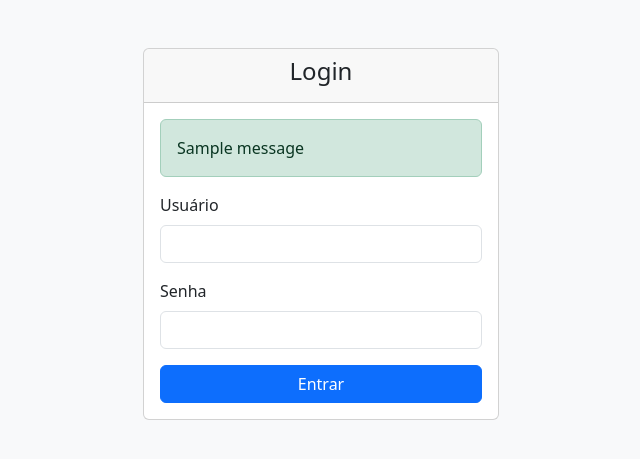
After one commit to Igoreduardobraga/TP1-ES2, a Django app: page /login/ in a window 1280 px wide. The commit adds this page. Shown: the top 459 px of the page, without its empty margins (319-959 px from the left). Run offline with Django 5.2, Linux system fonts and the light colour scheme; one stand-in notice (Sample message) is shown.

Commit message:
adicionando login e logout

```diff
--- /dev/null
+++ b/blog_project/blog/templates/blog/login.html
@@ -0,0 +1,43 @@
+<!DOCTYPE html>
+<html>
+<head>
+    <title>Login</title>
+    <link href="https://cdn.jsdelivr.net/npm/bootstrap@5.3.0-alpha1/dist/css/bootstrap.min.css" rel="stylesheet">
+</head>
+<body class="bg-light">
+    <div class="container mt-5">
+        <div class="row justify-content-center">
+            <div class="col-md-4">
+                <div class="card">
+                    <div class="card-header text-center">
+                        <h4>Login</h4>
+                    </div>
+                    <div class="card-body">
+                        {% if messages %}
+                            <div>
+                                {% for message in messages %}
+                                    <div class="alert alert-{{ message.tags }}">
+                                        {{ message }}
+                                    </div>
+                                {% endfor %}
+                            </div>
+                        {% endif %}
+                        <form method="post">
+                            {% csrf_token %}
+                            <div class="mb-3">
+                                <label for="username" class="form-label">Usuário</label>
+                                <input type="text" id="username" name="username" class="form-control" required>
+                            </div>
+                            <div class="mb-3">
+                                <label for="password" class="form-label">Senha</label>
+                                <input type="password" id="password" name="password" class="form-control" required>
+                            </div>
+                            <button type="submit" class="btn btn-primary w-100">Entrar</button>
+                        </form>
+                    </div>
+                </div>
+            </div>
+        </div>
+    </div>
+</body>
+</html>
--- a/blog_project/blog/urls.py
+++ b/blog_project/blog/urls.py
@@ -1,10 +1,14 @@
 from django.urls import path
 from . import views
+from django.contrib.auth import views as auth_views
 
 urlpatterns = [
-    path('', views.post_list, name='post_list'),
+    path('', views.home, name='home'),
     path('post/new/', views.post_new, name='post_new'),
     path('post/<int:pk>/', views.post_detail, name='post_detail'),
-    path('post/<int:pk>/edit/', views.post_edit, name='post_edit'),  # Verifique esta linha
+    path('post/<int:pk>/edit/', views.post_edit, name='post_edit'),
     path('post/<int:pk>/delete/', views.post_delete, name='post_delete'),
+    path('login/', auth_views.LoginView.as_view(template_name='blog/login.html'), name='login'),
+    path('logout/', views.custom_logout, name='logout'),
+    path('post_list/', views.post_list, name='post_list'),
 ]
--- a/blog_project/blog_project/settings.py
+++ b/blog_project/blog_project/settings.py
@@ -122,3 +122,7 @@ STATIC_URL = 'static/'
 # https://docs.djangoproject.com/en/5.1/ref/settings/#default-auto-field
 
 DEFAULT_AUTO_FIELD = 'django.db.models.BigAutoField'
+
+LOGIN_URL = 'login'
+LOGIN_REDIRECT_URL = 'home'
+LOGOUT_REDIRECT_URL = 'login'
```
Also changed, not shown: blog_project/blog/templates/blog/post_list.html (+15 -5 lines), blog_project/blog/views.py (+17 -1 lines), blog_project/db.sqlite3.
